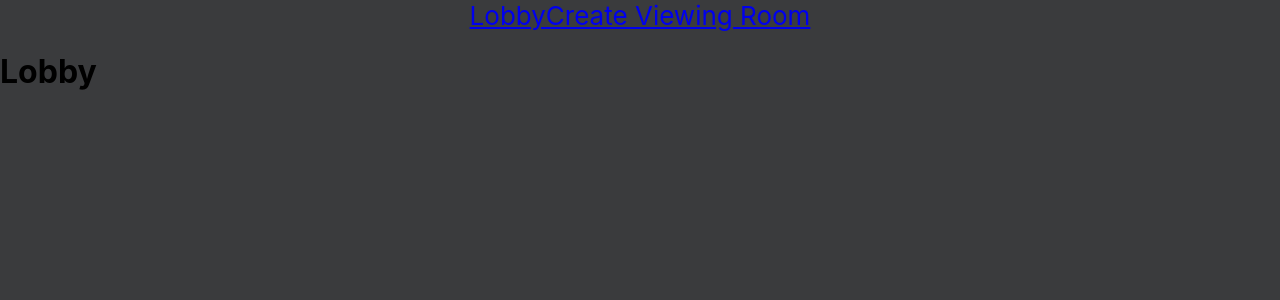
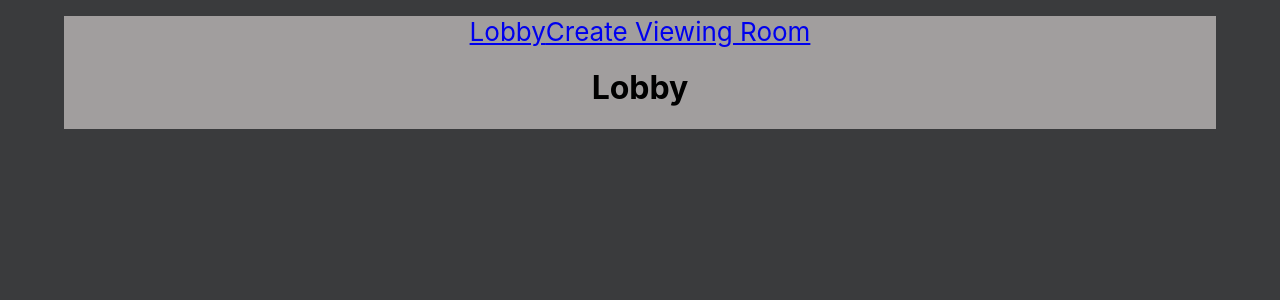
Before and after one commit to phorden/Tavyrn, a React (Create React App) app: page / in a window 1280 px wide. Shown: the top 300 px of the page. Built offline with nearby package versions, Linux system fonts and the light colour scheme.

Commit message:
added video player, lobby, room, updated styles

```diff
--- a/src/App.css
+++ b/src/App.css
@@ -1,9 +1,15 @@
 .App {
   text-align: center;
+  padding: 1em;
+  display: flex;
+  justify-content: center;
+  align-items: center;
 }
 
 .App-wrapper {
-
+  width: 90vw;
+  height: 100%;
+  background-color: #a19e9e;
 }
 
 .App-header {
--- a/src/App.tsx
+++ b/src/App.tsx
@@ -13,13 +13,14 @@ const App = () => {
   return (
     <Router>
       <div className="App">
+        <div className="App-wrapper">
           <header className="App-header">
             <nav>
               <Link to="/">Lobby</Link>
               <Link to="/create-room">Create Viewing Room</Link>
             </nav>
           </header>
-      </div>
+
 
         <Switch>
           <Route path='/create-room'>
@@ -29,6 +30,9 @@ const App = () => {
             <Lobby />
           </Route>
         </Switch>
+
+        </div>
+      </div>
     </Router>
   );
 }
--- a/src/views/lobby/lobby.tsx
+++ b/src/views/lobby/lobby.tsx
@@ -1,6 +1,44 @@
 import React, { useState } from 'react';
 
+const mockData = {
+    roomList: [
+        {
+            id: 'user1@gmail.com',
+            roomName: 'cats, cats, cats',
+            url: 'https://www.youtube.com/watch?v=tpiyEe_CqB4'
+        },
+        {
+            id: 'user2@yahoo.com',
+            roomName: 'React for Beginners',
+            url: 'https://www.youtube.com/watch?v=Ke90Tje7VS0'
+        },
+        {
+            id: 'user3@msn.com',
+            roomName: 'Movie Trailers 2021',
+            url: 'https://www.youtube.com/watch?v=59GzfGLqL7k'
+        },
+        {
+            id: 'user4@gmail.com',
+            roomName: 'memes',
+            url: 'https://www.youtube.com/watch?v=rk3-Av1KblM'
+        },
+        {
+            id: 'user5@gmail.com',
+            roomName: 'Not The Future!',
+            url: 'https://www.youtube.com/watch?v=k9tgLnI0fFc'
+        }
+    ]
+};
+
+interface Rooms {
+    id: string;
+    roomName: string;
+    url: string
+}
+
 const Lobby = () => {
+    const [ roomList ] = useState(mockData.roomList);
+
     return (
         <h1>Lobby</h1>
     );
```
Also changed, not shown: src/components/chat/chat.tsx (added, +9 -0 lines), src/components/video-player/video-player.tsx (added, +14 -0 lines), src/views/viewing-room/viewing-room.tsx (added, +18 -0 lines). Lines whose indentation alone changed are shown as unchanged.
